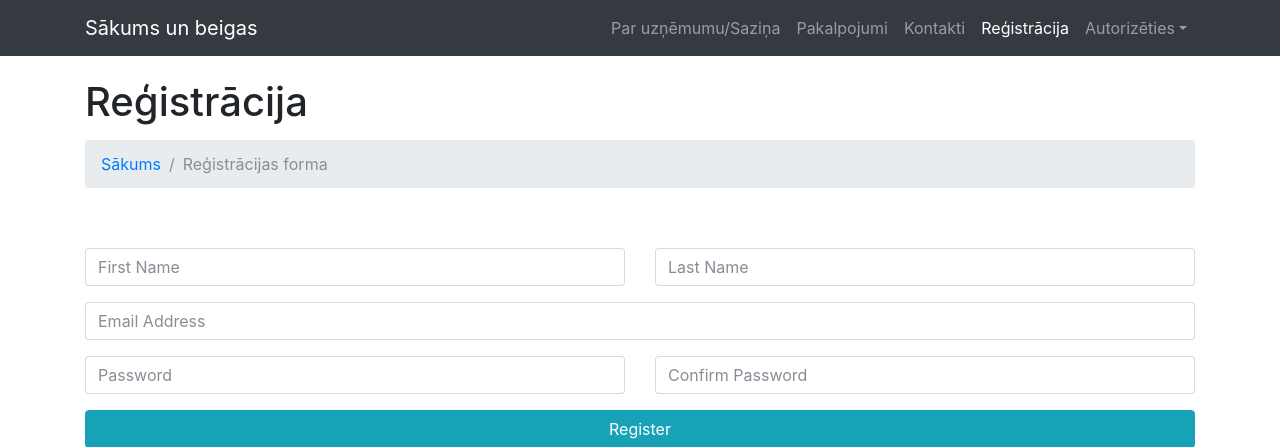
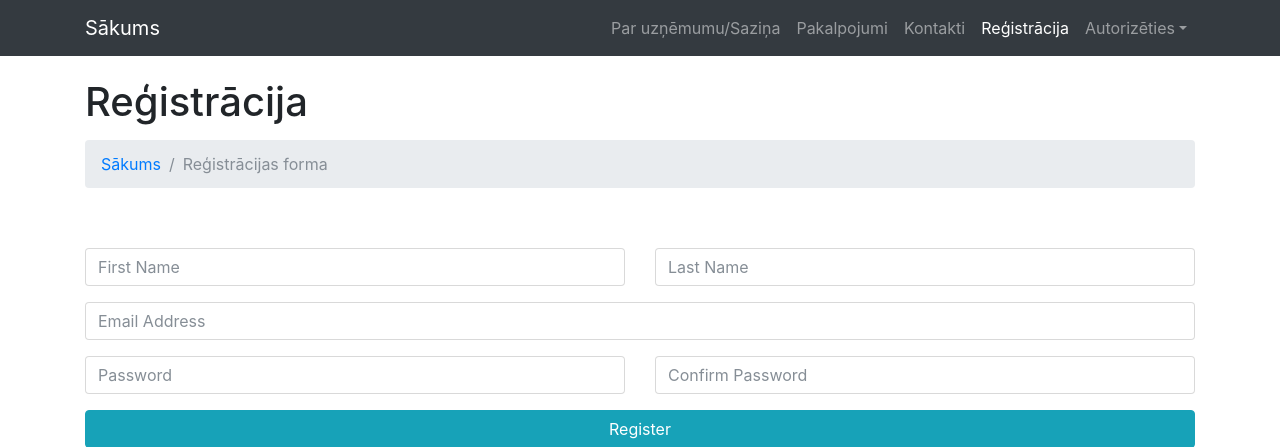
Before and after one commit to Mairisja/rdk, a PHP site: page /register.php in a window 1280 px wide. Shown: the top 447 px of the page. Run offline with PHP 8.4, Linux system fonts and the light colour scheme.

Commit message:
Changes in register.php

```diff
--- a/register.php
+++ b/register.php
@@ -27,7 +27,7 @@
     <!-- Navigation -->
     <nav class="navbar fixed-top navbar-expand-lg navbar-dark bg-dark fixed-top">
       <div class="container">
-        <a class="navbar-brand" href="index.php">Sākums un beigas</a>
+        <a class="navbar-brand" href="index.php">Sākums</a>
         <button class="navbar-toggler navbar-toggler-right" type="button" data-toggle="collapse" data-target="#navbarResponsive" aria-controls="navbarResponsive" aria-expanded="false" aria-label="Toggle navigation">
           <span class="navbar-toggler-icon"></span>
         </button>
```
